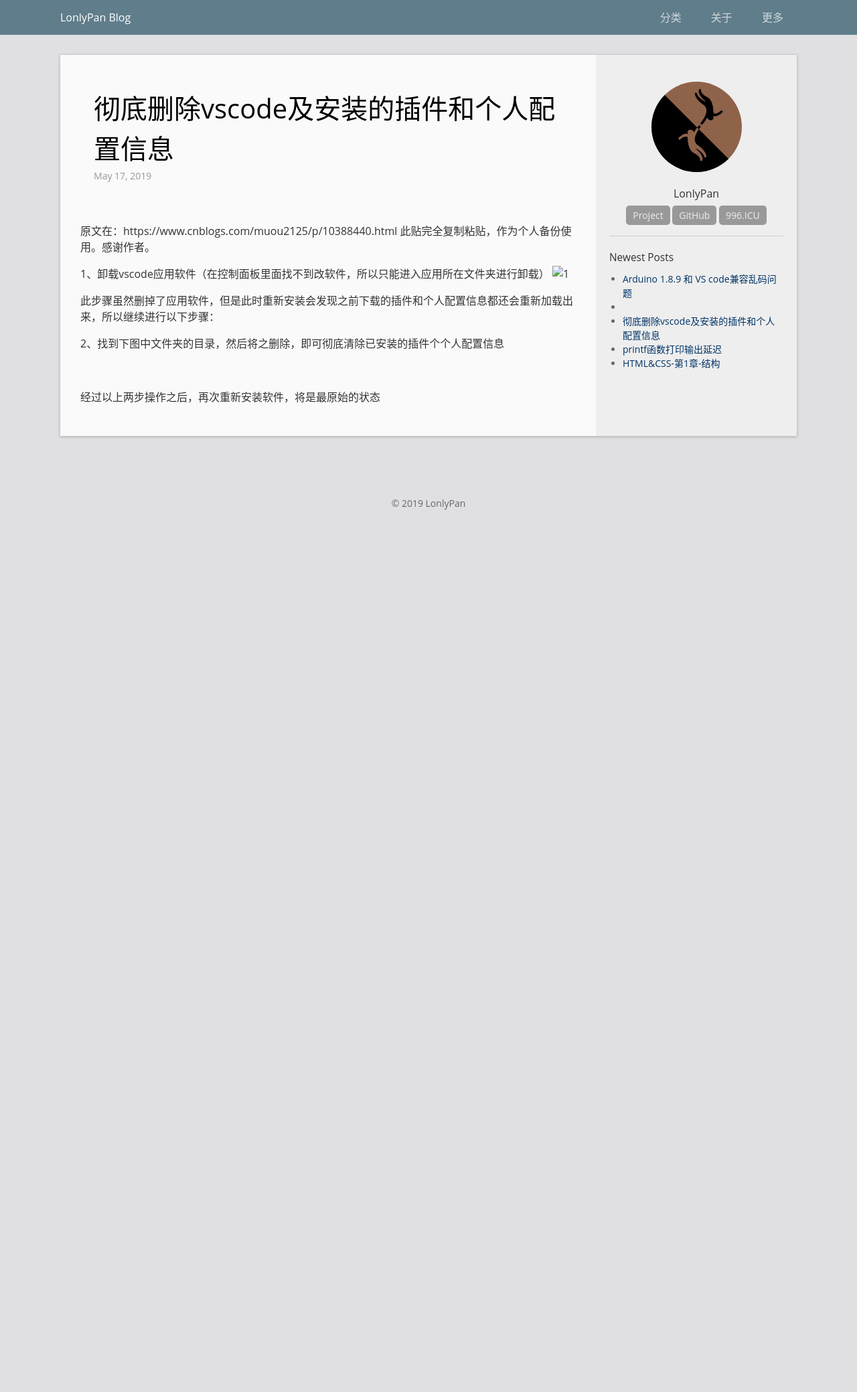
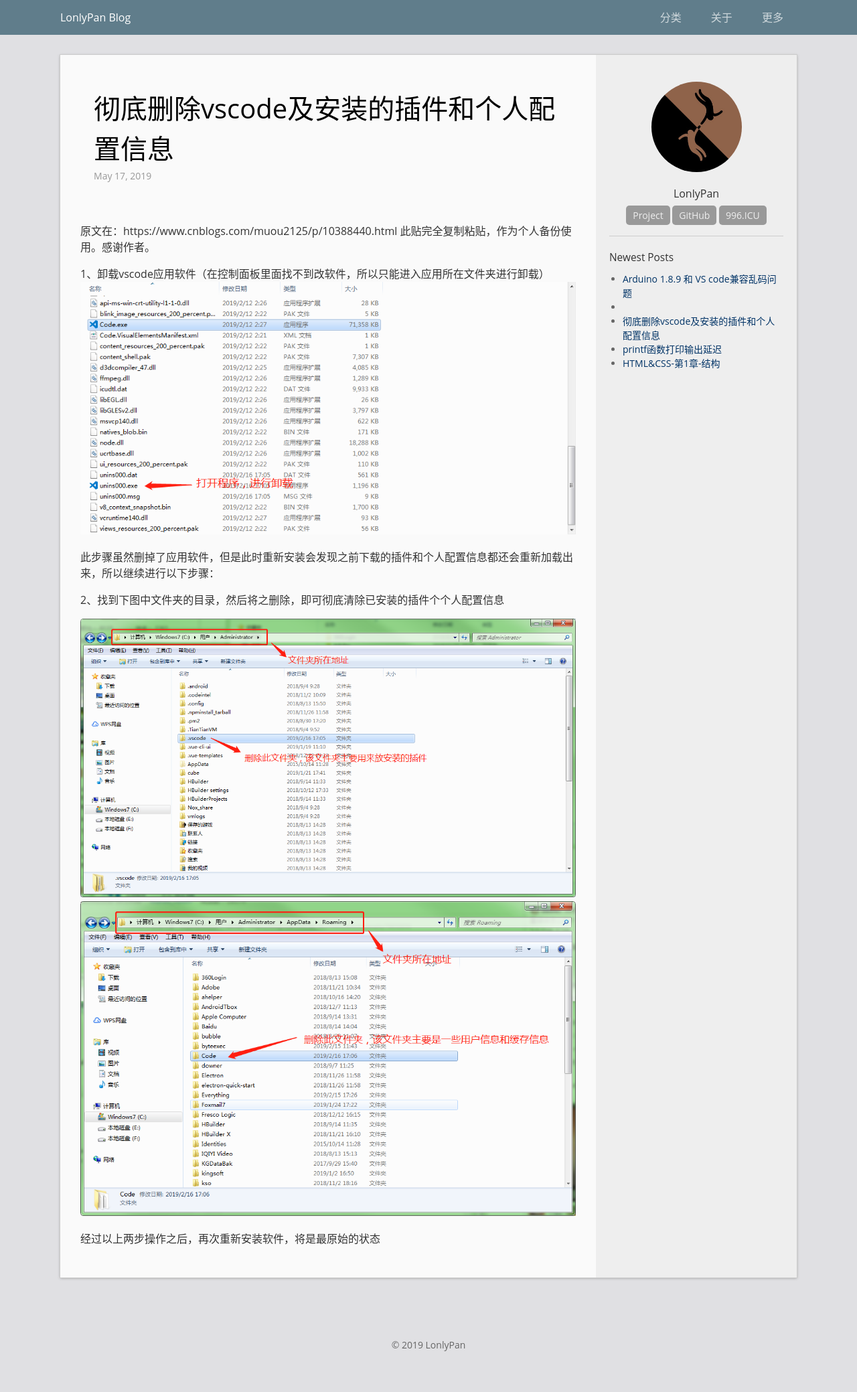
Before and after one commit to LonlyStack/LonlyPan.github.io, a Jekyll site: the page built from _posts/2019-05-17-彻底删除vscode及安装的插件和个人配置信息.md, in a window 1280 px wide. Shown: the whole page at 67% size. Built offline with Jekyll 4.4.1, drawn with Linux system fonts in a browser that asks for light colours; before the commit the page ends 900 px from its top, so only the background shows below that.

Commit message:
Update 2019-05-17-彻底删除vscode及安装的插件和个人配置信息.md

```diff
--- a/_posts/2019-05-17-彻底删除vscode及安装的插件和个人配置信息.md
+++ b/_posts/2019-05-17-彻底删除vscode及安装的插件和个人配置信息.md
@@ -9,13 +9,13 @@
 此贴完全复制粘贴，作为个人备份使用。感谢作者。
 
 1、卸载vscode应用软件（在控制面板里面找不到改软件，所以只能进入应用所在文件夹进行卸载）
-![1](/images/201905171.png)
+![1](/images/Posts/201905171.png)
 
 此步骤虽然删掉了应用软件，但是此时重新安装会发现之前下载的插件和个人配置信息都还会重新加载出来，所以继续进行以下步骤：
 
 2、找到下图中文件夹的目录，然后将之删除，即可彻底清除已安装的插件个个人配置信息
 
-![](./images/201905172.png)
-![](./images/201905173.png)
+![](/images/Posts/201905172.png)
+![](/images/Posts/201905173.png)
 
 经过以上两步操作之后，再次重新安装软件，将是最原始的状态
```
